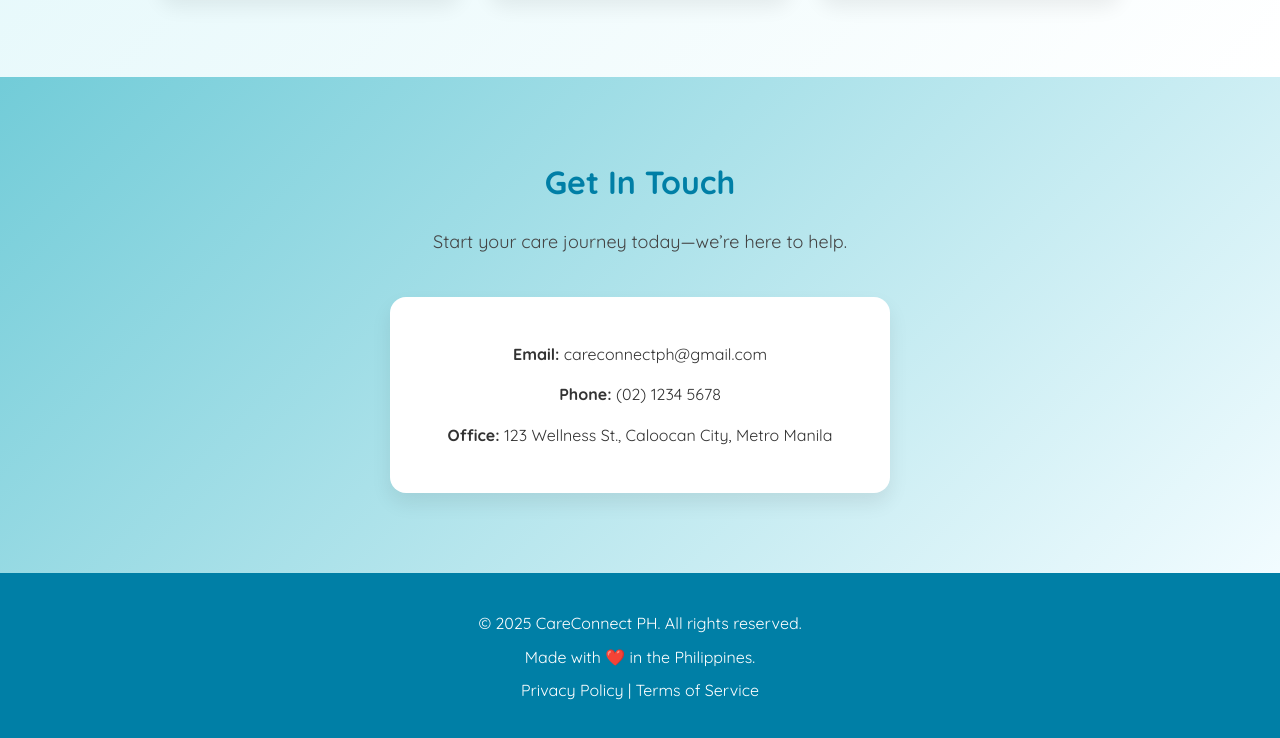
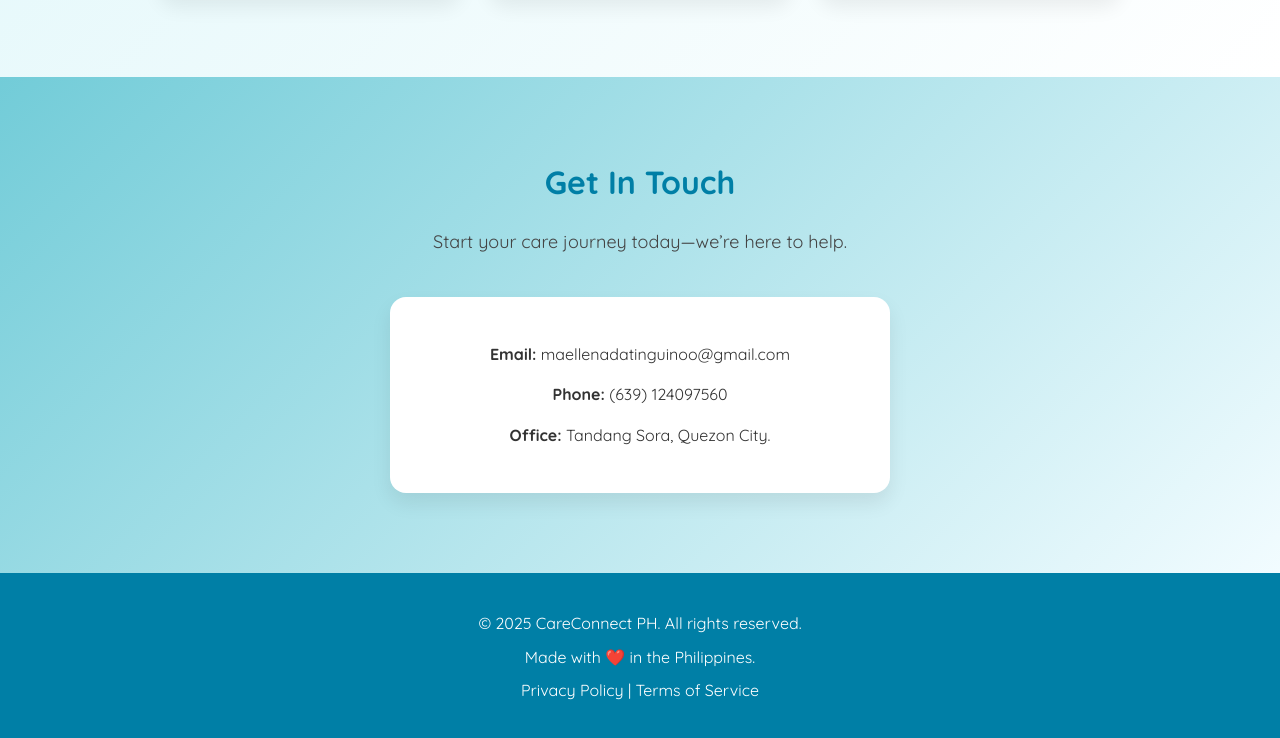
Before and after one commit to FuinoDev/maellena-bsn2-y0-17, a plain HTML site: page index.html in a window 1280 px wide. Shown: the part 1534-2272 px from the top of the page. Drawn offline with Linux system fonts and the light colour scheme.

Commit message:
Update index.html

```diff
--- a/index.html
+++ b/index.html
@@ -81,9 +81,9 @@
   <h2>Get In Touch</h2>
   <p class="contact-subtext">Start your care journey today—we’re here to help.</p>
   <div class="contact-card">
-    <p><strong>Email:</strong> careconnectph@gmail.com</p>
-    <p><strong>Phone:</strong> (02) 1234 5678</p>
-    <p><strong>Office:</strong> 123 Wellness St., Caloocan City, Metro Manila</p>
+    <p><strong>Email:</strong> maellenadatinguinoo@gmail.com</p>
+    <p><strong>Phone:</strong> (639) 124097560</p>
+    <p><strong>Office:</strong> Tandang Sora, Quezon City.</p>
   </div>
 </section>
 
```
